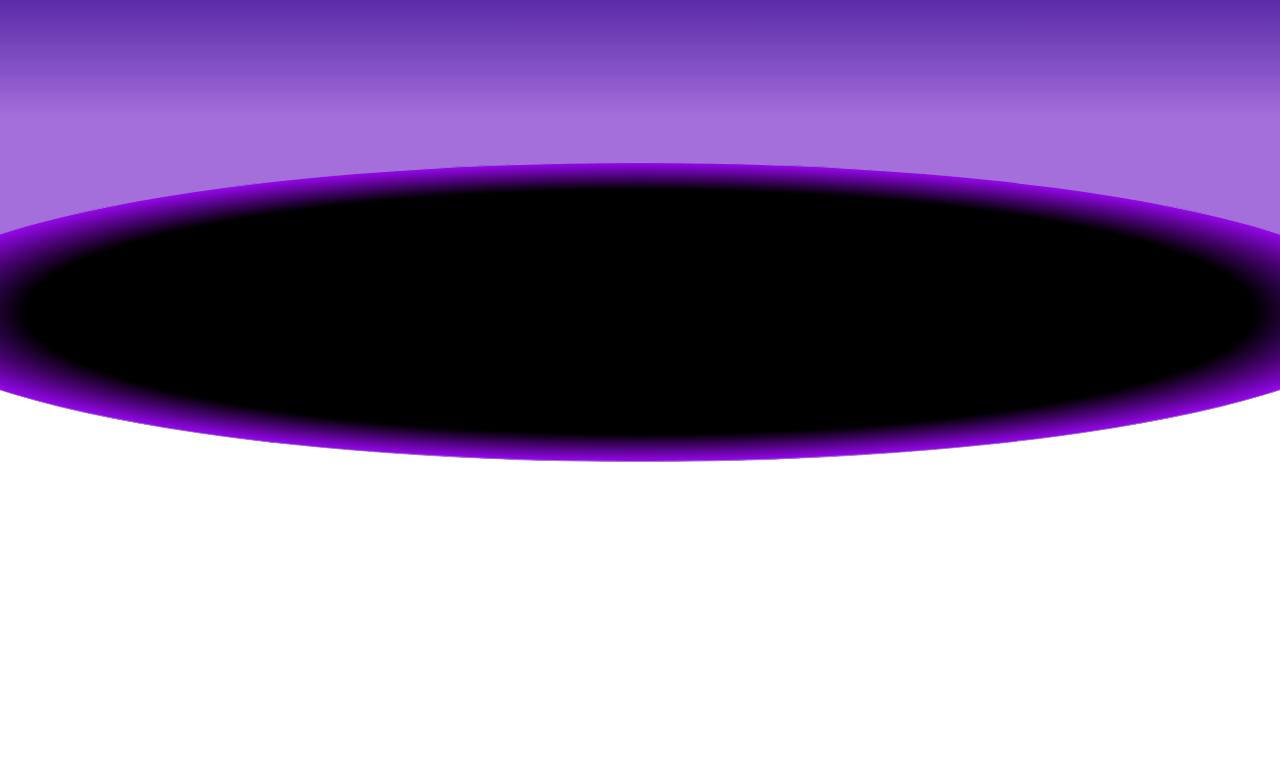
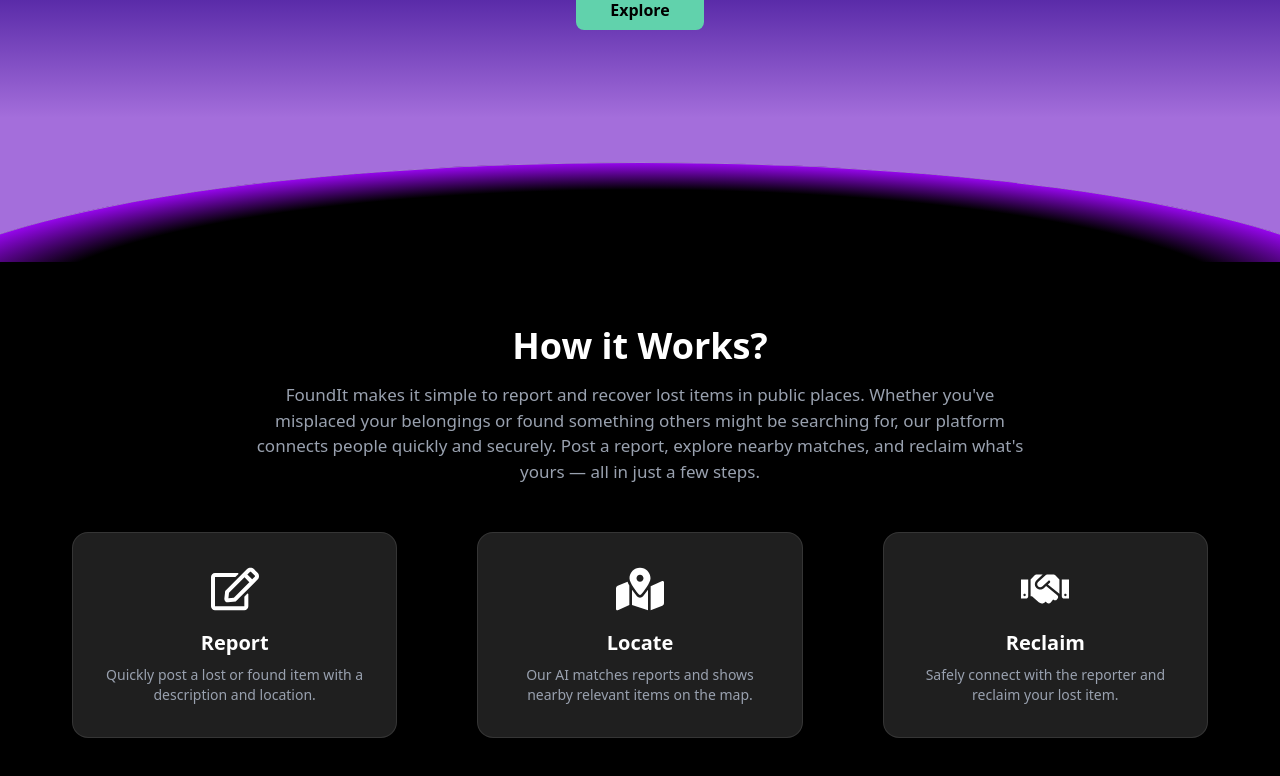
Before and after one commit to ShreyaTripathi22/Lost-and-Found-System, a React (Vite) app: page / in a window 1280 px wide. Shown: the part 538-1314 px from the top of the page. Before the commit the page ends 1000 px from the top, so only its background shows below. Built offline with nearby package versions, Linux system fonts and the light colour scheme.

Commit message:
Added How it Works section

```diff
--- a/src/Pages/Home.jsx
+++ b/src/Pages/Home.jsx
@@ -1,6 +1,7 @@
 import React from 'react';
 import Navbar from '../components/Navbar';
 import Hero from '../components/Hero';
+import Workings from '../components/Workings';
 // Add other homepage sections here, like Cards, Testimonials, etc.
 
 const Home = () => {
@@ -8,7 +9,7 @@
     <div className="flex flex-col min-h-screen">
       <Navbar />
       <Hero />
-      {/* Add more components below as needed */}
+      <Workings/>
     </div>
   );
 };
--- a/src/components/Hero.jsx
+++ b/src/components/Hero.jsx
@@ -16,7 +16,7 @@
                             loop>
         </ReactTyped>
        </div>
-      <p className='text-gray-500 font-bold text-2xl mx-auto mt-6'>Report your lost items and find what others have found.</p>
+      <p className='text-gray-500 font-bold text-2xl mx-auto mt-6'>AI-powered & community-driven platform to report and recover lost items in public places.</p>
       <div className='flex justify-center'>
         <button className="bg-[#61d2ac] text-black font-semibold py-2 px-4 rounded-lg w-32 mt-5 hover:bg-[#d385df] transition-all">
           Explore
--- /dev/null
+++ b/src/components/Workings.jsx
@@ -0,0 +1,34 @@
+import React from 'react';
+import { howItWorksData } from '../data/contants';
+import styles from '../style';
+
+const Workings = () => {
+  return (
+    <section className={`bg-black ${styles.paddingY} z-1 `}>
+      <div className="max-w-6xl mx-auto px-2 text-center">
+        <h2 className="text-4xl font-bold text-white mb-4">How it Works?</h2>
+        <p className="text-[17px] text-gray-400 max-w-3xl mx-auto">
+          FoundIt makes it simple to report and recover lost items in public places.
+          Whether you've misplaced your belongings or found something others might be searching for,
+          our platform connects people quickly and securely. Post a report, explore nearby matches,
+          and reclaim what's yours — all in just a few steps.
+        </p>
+
+        <div className="grid gap-8 md:gap-20 md:grid-cols-3 mt-12">
+          {howItWorksData.map((step) => (
+            <div
+              key={step.id}
+              className="bg-[#1f1f1f] rounded-2xl p-8 border border-white/10 shadow-lg flex flex-col items-center hover:scale-[1.03] transition-all"
+            >
+              <step.icon className="text-5xl text-white mb-4" />
+              <h3 className="text-xl font-semibold text-white mb-2">{step.title}</h3>
+              <p className="text-gray-400 text-sm">{step.description}</p>
+            </div>
+          ))}
+        </div>
+      </div>
+    </section>
+  );
+};
+
+export default Workings;
--- /dev/null
+++ b/src/data/contants.js
@@ -0,0 +1,23 @@
+import { FaRegEdit, FaMapMarkedAlt, FaHandshake } from 'react-icons/fa';
+
+export const howItWorksData = [
+    {
+        id:1,
+        icon:FaRegEdit,
+        title: 'Report',
+        description: 'Quickly post a lost or found item with a description and location.'
+
+    },
+    {
+        id: 2,
+        icon: FaMapMarkedAlt,
+        title: 'Locate',
+        description: 'Our AI matches reports and shows nearby relevant items on the map.',
+      },
+      {
+        id: 3,
+        icon: FaHandshake,
+        title: 'Reclaim',
+        description: 'Safely connect with the reporter and reclaim your lost item.',
+      },
+]
--- /dev/null
+++ b/src/style.js
@@ -0,0 +1,28 @@
+const styles = {
+    boxWidth: "xl:max-w-[1280px] w-full",
+
+    heading2: "font-poppins font-semibold xs:text-[48px] text-[40px] text-white xs:leading-[76.8px] leading-[66.8px] w-full",
+    paragraph: "font-poppins font-normal text-[#808080] text-[18px] leading-[30.8px]",
+
+    flexCenter: "flex justify-center items-center",
+    flexStart: "flex justify-center items-start",
+
+    paddingX: "sm:px-16 px-6",
+    paddingY: "sm:py-16 py-6",
+    padding: "sm:px-16 px-6 sm:py-12 py-4",
+
+    marginX: "sm:mx-16 mx-6",
+    marginY: "sm:my-16 my-6",
+  };
+
+  export const layout = {
+    section: `flex md:flex-row flex-col ${styles.paddingY}`,
+    sectionReverse: `flex md:flex-row flex-col-reverse ${styles.paddingY}`,
+
+    sectionImgReverse: `flex-1 flex ${styles.flexCenter} md:mr-10 mr-0 md:mt-0 mt-10 relative`,
+    sectionImg: `flex-1 flex ${styles.flexCenter} md:ml-10 ml-0 md:mt-0 mt-10 relative`,
+
+    sectionInfo: `flex-1 ${styles.flexStart} flex-col`,
+  };
+
+  export default styles;
```
